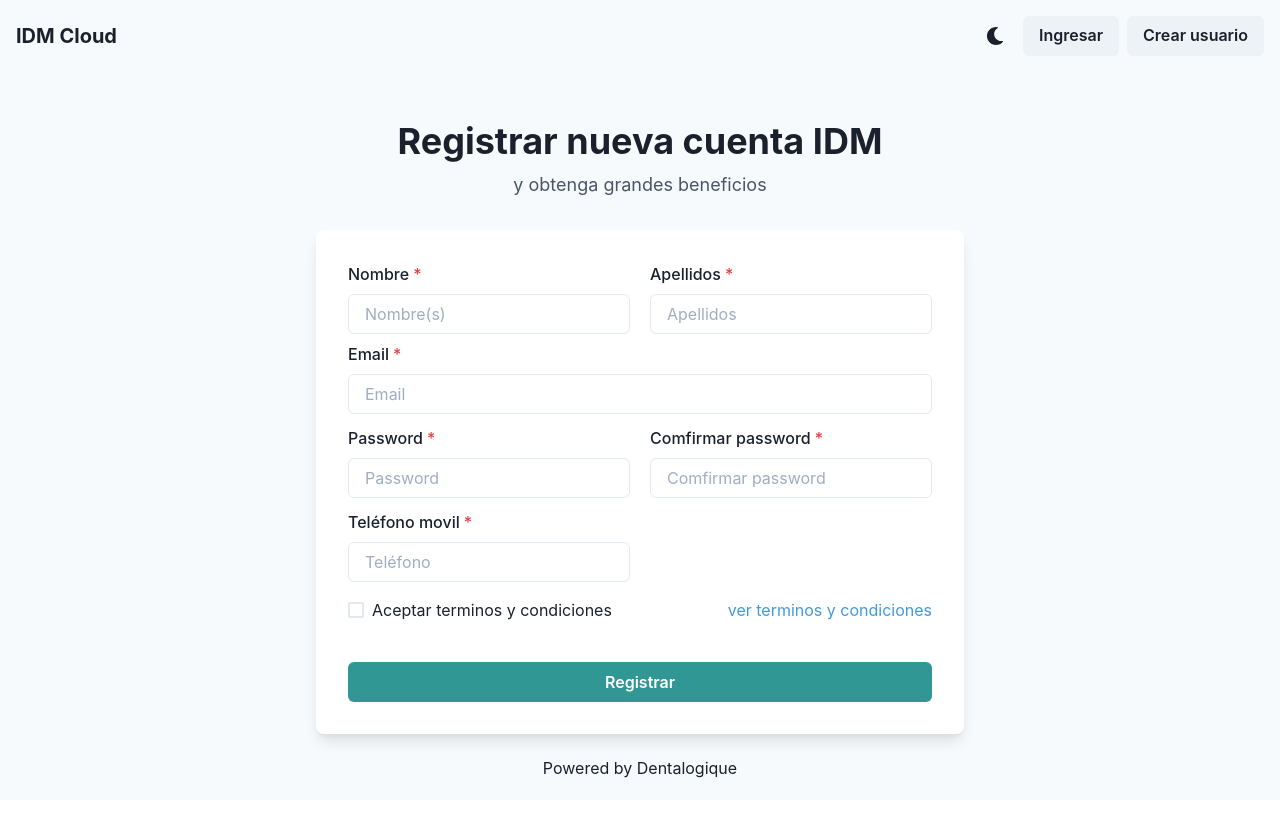
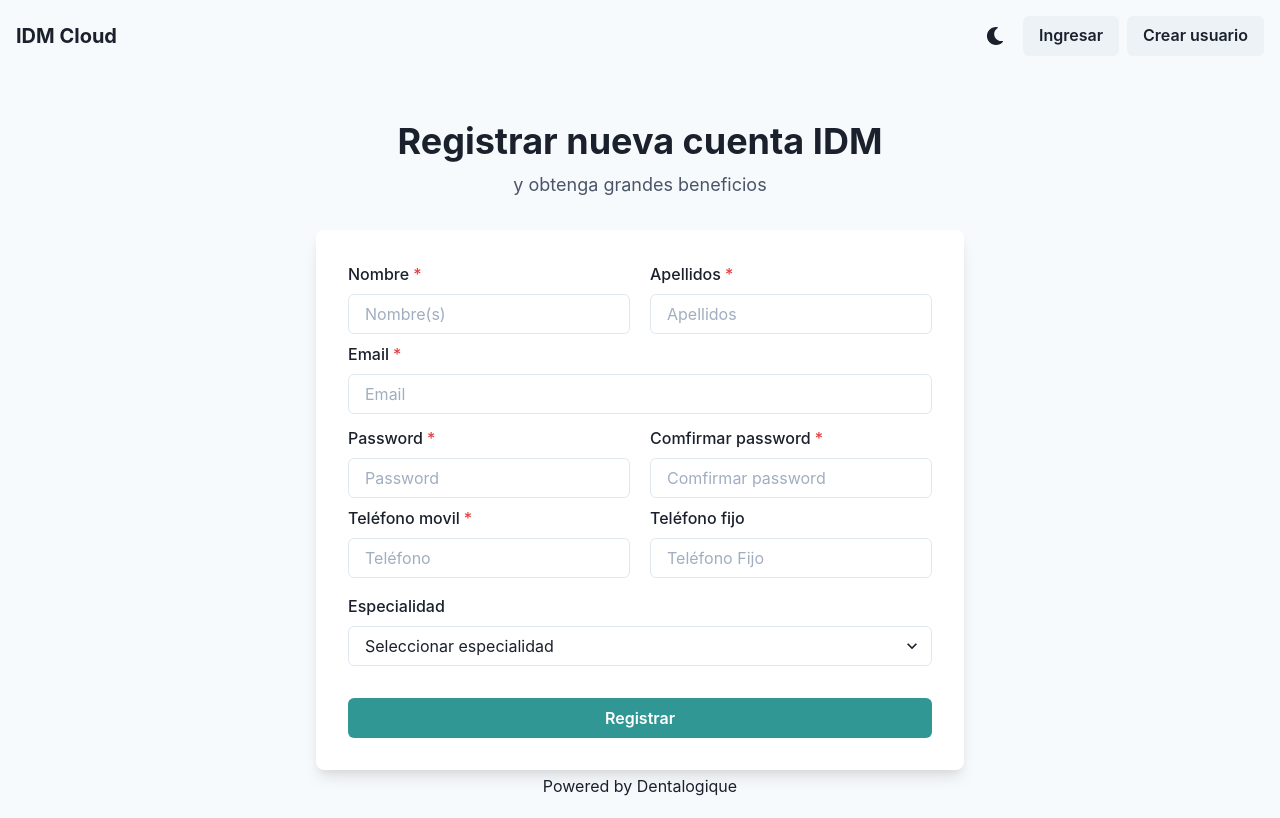
Before and after one commit to emasdev/react-firebase-auth, a React (Create React App) app: page /signup in a window 1280 px wide. Built offline with nearby package versions, Linux system fonts and the light colour scheme; no server answers.

Commit message:
add private route

```diff
--- a/src/App.js
+++ b/src/App.js
@@ -4,11 +4,15 @@ import Layout, { CenterLayout } from "./components/Layout/Layout";
 
 import LoginForm from "./components/auth/LoginForm";
 import SignupForm from "./components/auth/SignupForm";
+import PrivateRoute from "./components/routes/PrivateRoute";
 
 const App = () => {
   return (
     <Router>
       <Switch>
+        <PrivateRoute exact path="/">
+          <Layout></Layout>
+        </PrivateRoute>
         <Route path="/login">
           <CenterLayout>
             <LoginForm />
--- a/src/components/Layout/Nav.js
+++ b/src/components/Layout/Nav.js
@@ -13,15 +13,9 @@ const Nav = () => {
       {user && (
         <>
           <Link to="/">
-            <Text fontSize="md" mr={8}>
-              Dashboard
-            </Text>
+            <Button mr={2}>Dashboard</Button>
           </Link>
-          <Box as="button" onClick={logout}>
-            <Text fontSize="md" mr={8}>
-              Logout
-            </Text>
-          </Box>
+          <Button onClick={logout}>Cerrar sesión</Button>
         </>
       )}
       {!user && (
--- a/src/components/auth/LoginForm.js
+++ b/src/components/auth/LoginForm.js
@@ -12,14 +12,14 @@ import {
   useColorModeValue,
   Center,
   Alert,
-  AlertIcon
-} from '@chakra-ui/react';
+  AlertIcon,
+} from "@chakra-ui/react";
+import { useHistory } from "react-router";
 
 import { useForm } from "react-hook-form";
 import { useAuth } from "../../hooks/useAuth";
 
 export default function LoginForm() {
-
   const {
     register,
     handleSubmit,
@@ -27,10 +27,12 @@ export default function LoginForm() {
   } = useForm();
 
   const { login } = useAuth();
+  const history = useHistory();
 
   const onSubmit = async (data) => {
     try {
       await login(data.email, data.password);
+      history.push("/");
     } catch (error) {
       console.log(error.message);
     }
@@ -38,41 +40,52 @@ export default function LoginForm() {
 
   return (
     <Center>
-      <Stack spacing={8} mx={'auto'} maxW={'lg'} py={12} px={6}>
-        <Stack align={'center'}>
-          <Heading fontSize={'4xl'} textAlign={'center'}>Ingresar a IDM</Heading>
-          <Text fontSize={'lg'} color={'gray.600'}>
+      <Stack spacing={8} mx={"auto"} maxW={"lg"} py={12} px={6}>
+        <Stack align={"center"}>
+          <Heading fontSize={"4xl"} textAlign={"center"}>
+            Ingresar a IDM
+          </Heading>
+          <Text fontSize={"lg"} color={"gray.600"}>
             Y utilice esta gran herramienta
           </Text>
         </Stack>
         <Box
-          rounded={'lg'}
-          bg={useColorModeValue('white', 'gray.700')}
-          boxShadow={'lg'}
-          p={8}>
+          rounded={"lg"}
+          bg={useColorModeValue("white", "gray.700")}
+          boxShadow={"lg"}
+          p={8}
+        >
           <Stack spacing={4}>
             {console.log(errors.size)}
             {errors.size && (
               <Alert status="error" variant="subtle" mt={6} mb={6}>
-                <AlertIcon />{errors.email.message}
-                <AlertIcon />{errors.password.message}
+                <AlertIcon />
+                {errors.email.message}
+                <AlertIcon />
+                {errors.password.message}
               </Alert>
             )}
-            {isSubmitSuccessful && (
+            {/* {isSubmitSuccessful && (
               <Alert status="success" variant="subtle" mt={6} mb={6}>
                 <AlertIcon></AlertIcon>
                 Se le ha enviado una confirmación a su correo electronico.
               </Alert>
-            )}
+            )} */}
 
             <form onSubmit={handleSubmit(onSubmit)}>
               <FormControl id="email">
-                <FormLabel>Ingresar el email asociado a su cuenta IDM</FormLabel>
+                <FormLabel>
+                  Ingresar el email asociado a su cuenta IDM
+                </FormLabel>
                 <Input
                   placeholder="Email"
                   type="email"
                   {...register("email", {
-                    required: { value: true, message: "Es necesario escribir un email asociado a su cuenta IDM" },
+                    required: {
+                      value: true,
+                      message:
+                        "Es necesario escribir un email asociado a su cuenta IDM",
+                    },
                     pattern: /^\S+@\S+$/i,
                   })}
                 />
@@ -84,7 +97,10 @@ export default function LoginForm() {
                   placeholder="Password"
                   type="password"
                   {...register("password", {
-                    required: { value: true, message: "Es necesario escribir un password correcto" },
+                    required: {
+                      value: true,
+                      message: "Es necesario escribir un password correcto",
+                    },
                     minLength: {
                       value: 6,
                       message:
@@ -95,18 +111,20 @@ export default function LoginForm() {
               </FormControl>
               <Stack spacing={10} mt={4}>
                 <Stack
-                  direction={{ base: 'column', sm: 'row' }}
-                  align={'start'}
-                  justify={'space-between'}>
+                  direction={{ base: "column", sm: "row" }}
+                  align={"start"}
+                  justify={"space-between"}
+                >
                   <Checkbox>Recordar</Checkbox>
-                  <Link color={'blue.400'}>¿Olvidaste tu password?</Link>
+                  <Link color={"blue.400"}>¿Olvidaste tu password?</Link>
                 </Stack>
                 <Button
                   mt={4}
                   colorScheme="teal"
                   isLoading={isSubmitting}
                   type="submit"
-                  colorScheme="blue">
+                  colorScheme="blue"
+                >
                   Ingresar
                 </Button>
               </Stack>
--- a/src/components/auth/SignupForm.js
+++ b/src/components/auth/SignupForm.js
@@ -14,15 +14,15 @@ import {
   Center,
   Alert,
   AlertIcon,
-  SimpleGrid
-} from '@chakra-ui/react';
-import { useHistory } from 'react-router';
+  SimpleGrid,
+  Select,
+} from "@chakra-ui/react";
+import { useHistory } from "react-router";
 
 import { useForm } from "react-hook-form";
 import { useAuth } from "../../hooks/useAuth";
 
 export default function SignupForm() {
-
   const history = useHistory();
 
   const {
@@ -48,26 +48,27 @@ export default function SignupForm() {
 
   return (
     <Center>
-      <Stack spacing={8} mx={'auto'} py={12} px={6}>
-        <Stack align={'center'}>
-          <Heading fontSize={'4xl'} textAlign={'center'}>Registrar nueva cuenta IDM</Heading>
-          <Text fontSize={'lg'} color={'gray.600'}>
+      <Stack spacing={8} mx={"auto"} py={12} px={6}>
+        <Stack align={"center"}>
+          <Heading fontSize={"4xl"} textAlign={"center"}>
+            Registrar nueva cuenta IDM
+          </Heading>
+          <Text fontSize={"lg"} color={"gray.600"}>
             y obtenga grandes beneficios
           </Text>
         </Stack>
         <Box
-          rounded={'lg'}
-          bg={useColorModeValue('white', 'gray.700')}
-          boxShadow={'lg'}
-          p={8}>
+          rounded={"lg"}
+          bg={useColorModeValue("white", "gray.700")}
+          boxShadow={"lg"}
+          p={8}
+        >
           <Stack spacing={4}>
             {errors.size > 0 && (
               <Alert status="error" variant="subtle" mt={6} mb={6}>
                 <AlertIcon>{errors.email.message}</AlertIcon>
                 <AlertIcon>{errors.password.message}</AlertIcon>
                 <AlertIcon>{errors.cpassword.message}</AlertIcon>
-
-
               </Alert>
             )}
             <form onSubmit={handleSubmit(onSubmit)}>
@@ -77,7 +78,10 @@ export default function SignupForm() {
                   <Input
                     placeholder="Nombre(s)"
                     {...register("nombre", {
-                      required: { value: true, message: "Es necesario escribir su nombre" },
+                      required: {
+                        value: true,
+                        message: "Es necesario escribir su nombre",
+                      },
                       pattern: /^\S+@\S+$/i,
                     })}
                   />
@@ -87,7 +91,10 @@ export default function SignupForm() {
                   <Input
                     placeholder="Apellidos"
                     {...register("apellidos", {
-                      required: { value: true, message: "Es necesario escribir sus apellidos" },
+                      required: {
+                        value: true,
+                        message: "Es necesario escribir sus apellidos",
+                      },
                       pattern: /^\S+@\S+$/i,
                     })}
                   />
@@ -99,7 +106,11 @@ export default function SignupForm() {
                   placeholder="Email"
                   type="email"
                   {...register("email", {
-                    required: { value: true, message: "Es necesario escribir un email asociado a su cuenta IDM" },
+                    required: {
+                      value: true,
+                      message:
+                        "Es necesario escribir un email asociado a su cuenta IDM",
+                    },
                     pattern: /^\S+@\S+$/i,
                   })}
                 />
@@ -112,7 +123,10 @@ export default function SignupForm() {
                     placeholder="Password"
                     type="password"
                     {...register("password", {
-                      required: { value: true, message: "Es necesario escribir un password correcto" },
+                      required: {
+                        value: true,
+                        message: "Es necesario escribir un password correcto",
+                      },
                       minLength: {
                         value: 6,
                         message:
@@ -128,7 +142,10 @@ export default function SignupForm() {
                     placeholder="Comfirmar password"
                     type="password"
                     {...register("cpassword", {
-                      required: { value: true, message: "Es necesario escribir un password correcto" },
+                      required: {
+                        value: true,
+                        message: "Es necesario escribir un password correcto",
+                      },
                       minLength: {
                         value: 6,
                         message:
@@ -138,15 +155,18 @@ export default function SignupForm() {
                   />
                 </FormControl>
               </SimpleGrid>
-              <SimpleGrid columns={2} spacing={5}>
-                <FormControl id="telefono" mt={3} isRequired>
+              <SimpleGrid columns={2} spacing={5} mt={2}>
+                <FormControl id="telefono" isRequired>
                   <FormLabel>Teléfono movil</FormLabel>
                   <Input
                     name="telefono"
                     placeholder="Teléfono"
                     type="tel"
                     {...register("telefono", {
-                      required: { value: true, message: "Es necesario escribir un teléfono correcto" },
+                      required: {
+                        value: true,
+                        message: "Es necesario escribir un teléfono correcto",
+                      },
                       minLength: {
                         value: 9,
                         message:
@@ -156,20 +176,52 @@ export default function SignupForm() {
                         value: 10,
                         message:
                           "El teléfono tiene que tener 10 numeros máximo",
-                      }
+                      },
                     })}
                   />
                 </FormControl>
-
+                <FormControl id="telefono_fijo">
+                  <FormLabel>Teléfono fijo</FormLabel>
+                  <Input
+                    name="telefono_fijo"
+                    placeholder="Teléfono Fijo"
+                    type="tel"
+                    {...register("telefono_fijo", {
+                      required: {
+                        value: true,
+                        message: "Es necesario escribir un teléfono correcto",
+                      },
+                      minLength: {
+                        value: 9,
+                        message:
+                          "El teléfono tiene que tener 10 numeros por lo menos",
+                      },
+                      maxLength: {
+                        value: 10,
+                        message:
+                          "El teléfono tiene que tener 10 numeros máximo",
+                      },
+                    })}
+                  />
+                </FormControl>
               </SimpleGrid>
-              <Stack spacing={10} mt={4}>
-                <Stack
-                  direction={{ base: 'column', sm: 'row' }}
-                  align={'start'}
-                  justify={'space-between'}>
-                  <Checkbox>Aceptar terminos y condiciones</Checkbox>
-                  <Link color={'blue.400'}>ver terminos y condiciones</Link>
-                </Stack>
+              <FormControl mt={4}>
+                <FormLabel>Especialidad</FormLabel>
+                <Select
+                  placeholder="Seleccionar especialidad"
+                  {...register("especialidad", {
+                    required: {
+                      value: true,
+                      message: "Es necesario seleccionar una especialidad",
+                    },
+                  })}
+                >
+                  <option value="option1">Especialidad 1</option>
+                  <option value="option2">Especialidad 2</option>
+                  <option value="option3">Especialidad 3</option>
+                </Select>
+              </FormControl>
+              <Stack spacing={10} mt={8}>
                 <Button
                   colorScheme="teal"
                   isLoading={isSubmitting}
--- /dev/null
+++ b/src/components/routes/PrivateRoute.js
@@ -0,0 +1,16 @@
+import React from "react";
+import { Route, Redirect } from "react-router-dom";
+
+import { useAuth } from "../../hooks/useAuth";
+
+const PrivateRoute = ({ children, ...rest }) => {
+  const { user } = useAuth();
+  return (
+    <Route
+      {...rest}
+      render={() => (user ? children : <Redirect to="/login" />)}
+    ></Route>
+  );
+};
+
+export default PrivateRoute;
--- a/src/hooks/useAuth.js
+++ b/src/hooks/useAuth.js
@@ -30,8 +30,22 @@ export const useAuth = () => {
 export const AuthProvider = ({ children }) => {
   const [user, setUser] = useState(null);
   const [isAuthenticating, setIsAuthenticating] = useState(true);
+  const auth = getAuth();
 
-  const auth = getAuth();
+  useEffect(() => {
+    onAuthStateChanged(auth, (user) => {
+      setIsAuthenticating(false);
+      if (user) {
+        console.log("user is in");
+        // User is signed in, see docs for a list of available properties
+        // https://firebase.google.com/docs/reference/js/firebase.User
+        //const uid = user.uid;
+        setUser(user);
+      } else {
+        console.log("no user in");
+      }
+    });
+  }, [auth]);
 
   const login = (email, password) => {
     signInWithEmailAndPassword(auth, email, password)
@@ -91,26 +105,6 @@ export const AuthProvider = ({ children }) => {
       });
   };
 
-  // Subscribe to user on mount
-  // Because this sets state in the callback it will cause any ...
-  // ... component that utilizes this hook to re-render with the ...
-  // ... latest auth object.
-  useEffect(() => {
-    onAuthStateChanged(auth, (user) => {
-      setIsAuthenticating(false);
-      if (user) {
-        // User is signed in, see docs for a list of available properties
-        // https://firebase.google.com/docs/reference/js/firebase.User
-        const uid = user.uid;
-        setUser(user);
-        // ...
-      } else {
-        // User is signed out
-        // ...
-      }
-    });
-  }, []);
-
   // The user object and auth methods
   const values = {
     user,
```
